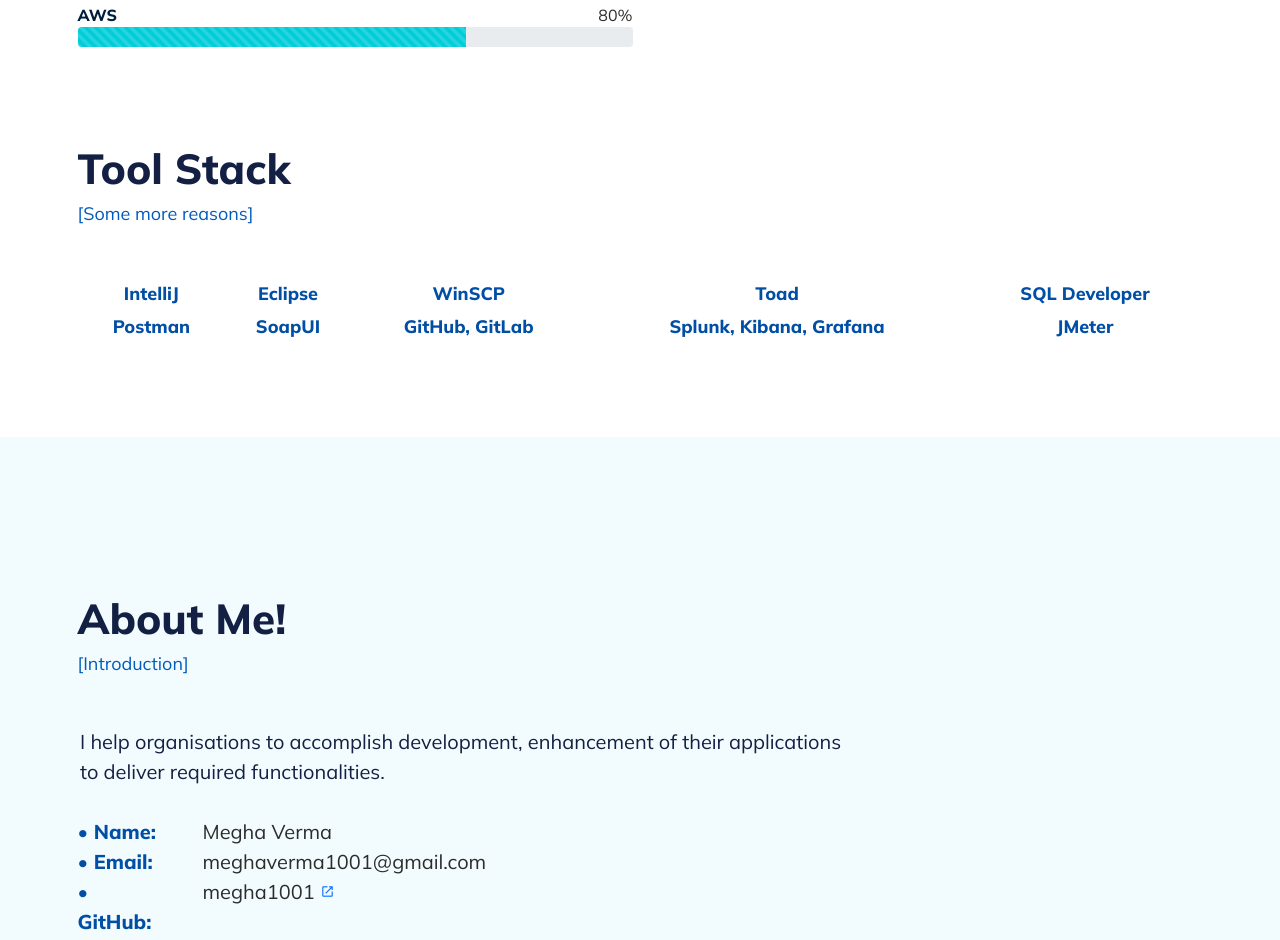
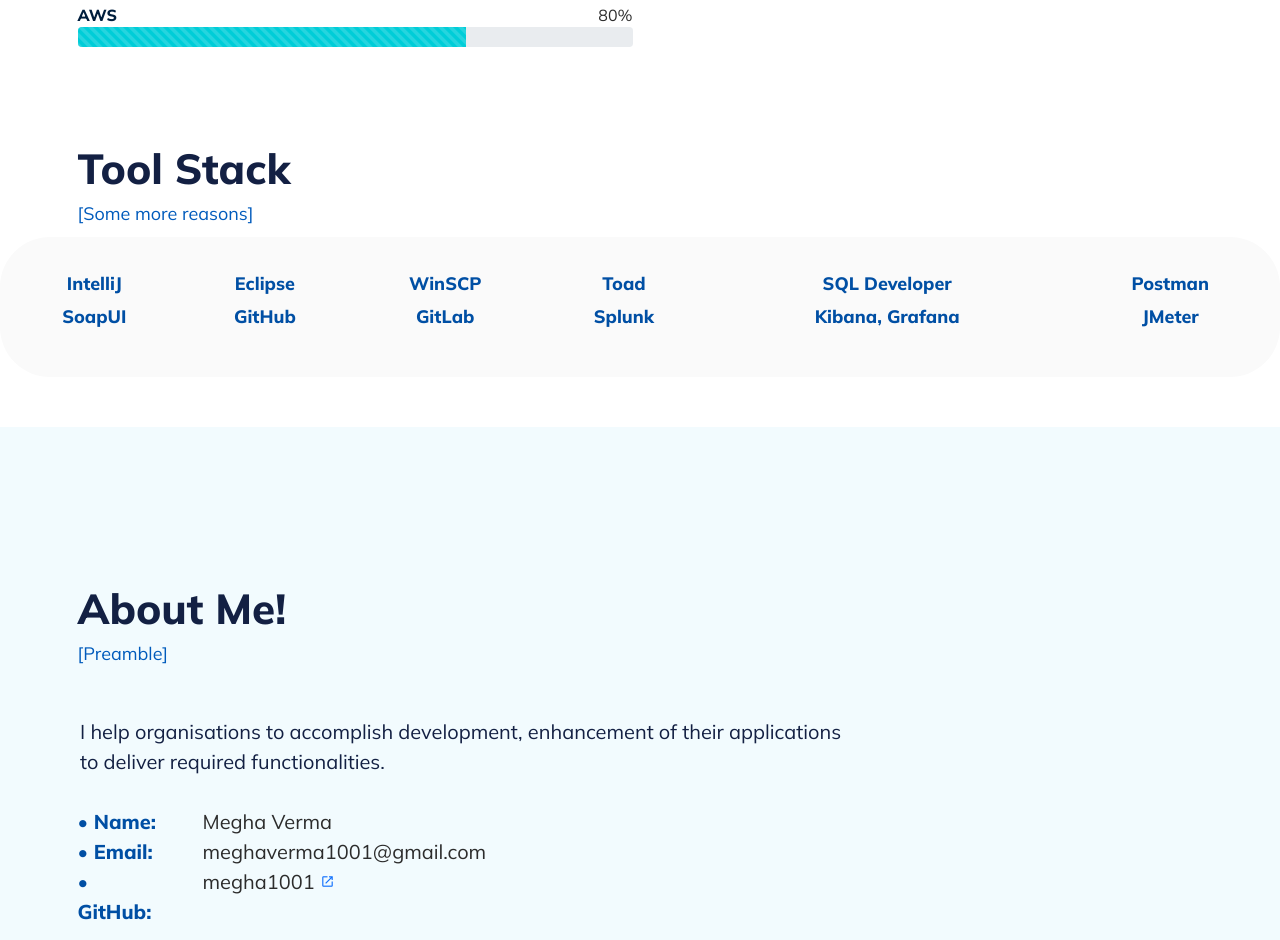
Before and after one commit to Megha1001/megha1001.github.io, a plain HTML site: page index.html in a window 1280 px wide. Shown: the part 1363-2303 px from the top of the page. Drawn offline with nearby package versions, Linux system fonts and the light colour scheme; a web font is replaced by a local one.

Commit message:
A few more changes

```diff
--- a/index.html
+++ b/index.html
@@ -168,11 +168,15 @@
 
     </div>
 
-
     <div id="frame-three">
         <div class="container">
             <div class="f3-h2">Tool Stack</div>
             <div id="subhead">[Some more reasons]</div>
+        </div>
+    </div>
+
+    <div id="frame-three-one">
+        <div class="container-fluid">
             <table class="table table-borderless">
                 <tbody>
                   <tr>
@@ -181,24 +185,25 @@
                     <td>WinSCP</td>
                     <td>Toad</td>
                     <td>SQL Developer</td>
+                    <td>Postman</td>
                   </tr>
                   <tr>
-                    <td>Postman</td>
                     <td>SoapUI</td>
-                    <td>GitHub, GitLab</td>
-                    <td>Splunk, Kibana, Grafana</td>
+                    <td>GitHub</td>
+                    <td>GitLab</td>
+                    <td>Splunk</td>
+                    <td>Kibana, Grafana</td>
                     <td>JMeter</td>
                   </tr>
                 </tbody>
               </table>
         </div>
-
     </div>
 
     <div id="frame-four">
-        <div class="container tag">
+        <div class="container">
             <div class="f2-h2">About Me!</div>
-            <div id="subhead">[Introduction]</div>
+            <div id="subhead">[Preamble]</div>
             <div class="row f2-r1">
                 I help organisations to accomplish development, enhancement of their applications to deliver required
                 functionalities.
--- a/styles/style.css
+++ b/styles/style.css
@@ -335,15 +335,26 @@
 
 #frame-three{
     background-color: #fff;
-    height: 400px;
+    height: 200px;
     width: 100%;
     font-family: 'Muli';
     margin: 0px;
     display: flex;
 }
 
+#frame-three-one{
+    background-color: #fff;
+    height: 140px;
+    width: 100%;
+    font-family: 'Muli';
+    margin: 0px;
+    display: flex;
+    background-color: rgb(250, 250, 250) !important;
+    border-radius: 50px;
+}
+
 .table{
-    margin-top: 50px;
+    margin-top: 30px;
     text-align: center !important;
     font-family: 'Mulish', sans-serif;
     font-size: 18px;
@@ -352,6 +363,7 @@
 }
 td {
     color:rgb(0, 79, 164) !important;
+    background-color: rgb(250, 250, 250) !important;
 }
 
 #frame-four{
@@ -359,6 +371,6 @@
     height: 700px;
     width: 100%;
     font-family: 'Muli';
-    margin: 0px;
+    margin-top: 50px;
     display: flex;
 }
```
